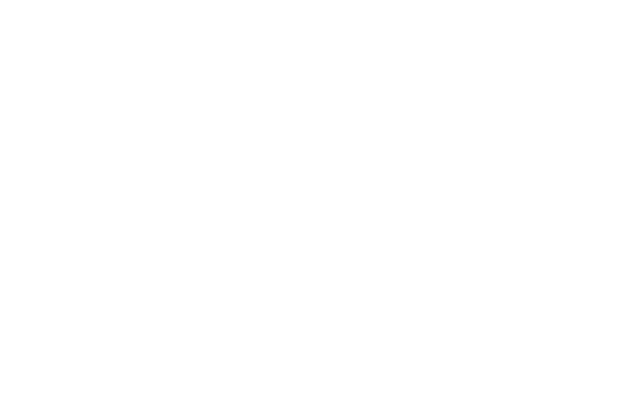
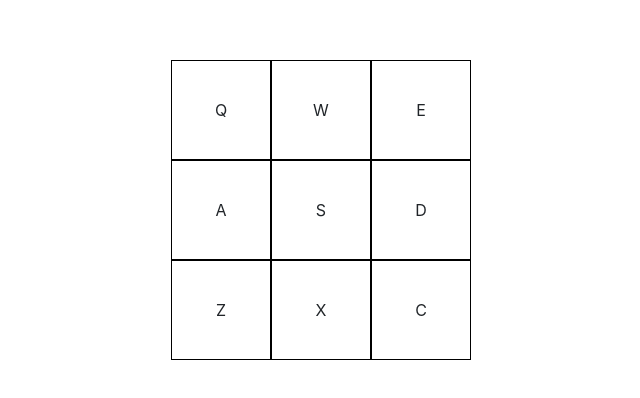
Before and after one commit to KelFrontEndDev/Build-a-Markdown-Previewer, a React (Create React App) app in the folder FreeCodeCamp/Build a Drum Machine/build-a-drum-machine/: page / in a window 1280 px wide. Shown: the part 204-602 px from the top of the page, without its empty margins (319-959 px from the left). Built offline with nearby package versions, Linux system fonts and the light colour scheme.

Commit message:
Update App.js

```diff
--- a/FreeCodeCamp/Build a Drum Machine/build-a-drum-machine/src/App.js
+++ b/FreeCodeCamp/Build a Drum Machine/build-a-drum-machine/src/App.js
@@ -1,13 +1,96 @@
-
+import {useEffect, useState} from "react";
 import './App.css';
 
+
 function App() {
+    const[activeKey, setActiveKey] = useState('')
+useEffect(() => {
+    document.addEventListener('keydown', (event) => {
+        //event.key
+        playSound(event.key.toUpperCase())
+    })
+}, [])
+
+    const drumPads = [
+        {
+          keyCode: 81,
+          text: 'Q',
+          src: 'https://s3.amazonaws.com/freecodecamp/drums/Heater-1.mp3'
+        },
+        {
+          keyCode: 87,
+          text: 'W',
+          src: 'https://s3.amazonaws.com/freecodecamp/drums/Heater-2.mp3'
+        },
+        {
+          keyCode: 69,
+          text: 'E',
+          src: 'https://s3.amazonaws.com/freecodecamp/drums/Heater-3.mp3'
+        },
+        {
+          keyCode: 65,
+          text: 'A',
+          src: 'https://s3.amazonaws.com/freecodecamp/drums/Heater-4_1.mp3'
+        },
+        {
+          keyCode: 83,
+          text: 'S',
+          src: 'https://s3.amazonaws.com/freecodecamp/drums/Heater-6.mp3'
+        },
+        {
+          keyCode: 68,
+          text: 'D',
+          src: 'https://s3.amazonaws.com/freecodecamp/drums/Dsc_Oh.mp3'
+        },
+        {
+          keyCode: 90,
+          text: 'Z',
+          src: 'https://s3.amazonaws.com/freecodecamp/drums/Kick_n_Hat.mp3'
+        },
+        {
+          keyCode: 88,
+          text: 'X',
+          src: 'https://s3.amazonaws.com/freecodecamp/drums/RP4_KICK_1.mp3'
+        },
+        {
+          keyCode: 67,
+          text: 'C',
+          src: 'https://s3.amazonaws.com/freecodecamp/drums/Cev_H2.mp3'
+        }
+      ];
+
+      function playSound(selector) {
+        const audio = document.getElementById(selector)
+        audio.play();
+        setActiveKey(selector)
+      }
+
     return (
         <div className="App">
-
+            <div id="drum-machine">
+                <div id="display">{activeKey}</div>
+                <div className="drum-pads">
+                {drumPads.map((drumPad) => (
+                  <div
+                  key={drumPad.src}
+                  onClick={() => {
+                    playSound(drumPad.text)
+                  }}
+                  className="drum-pad"
+                  id={drumPad.src}
+                  >
+                    {drumPad.text}
+                    <audio
+                    className="clip"
+                    id={drumPad.text}
+                    src={drumPad.src}
+                    ></audio>
+                    </div>
+                  ))}
+            </div>
         </div>
-
-    )
+    </div>
+    );
 }
 
 
```
